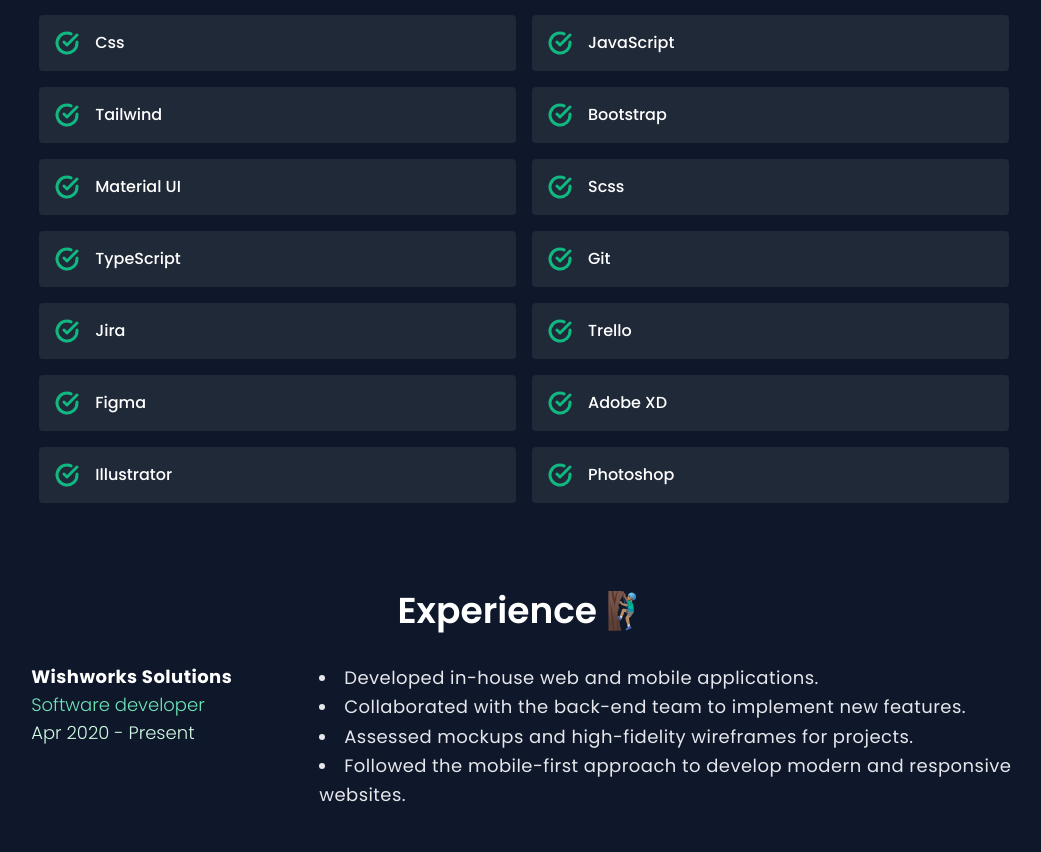
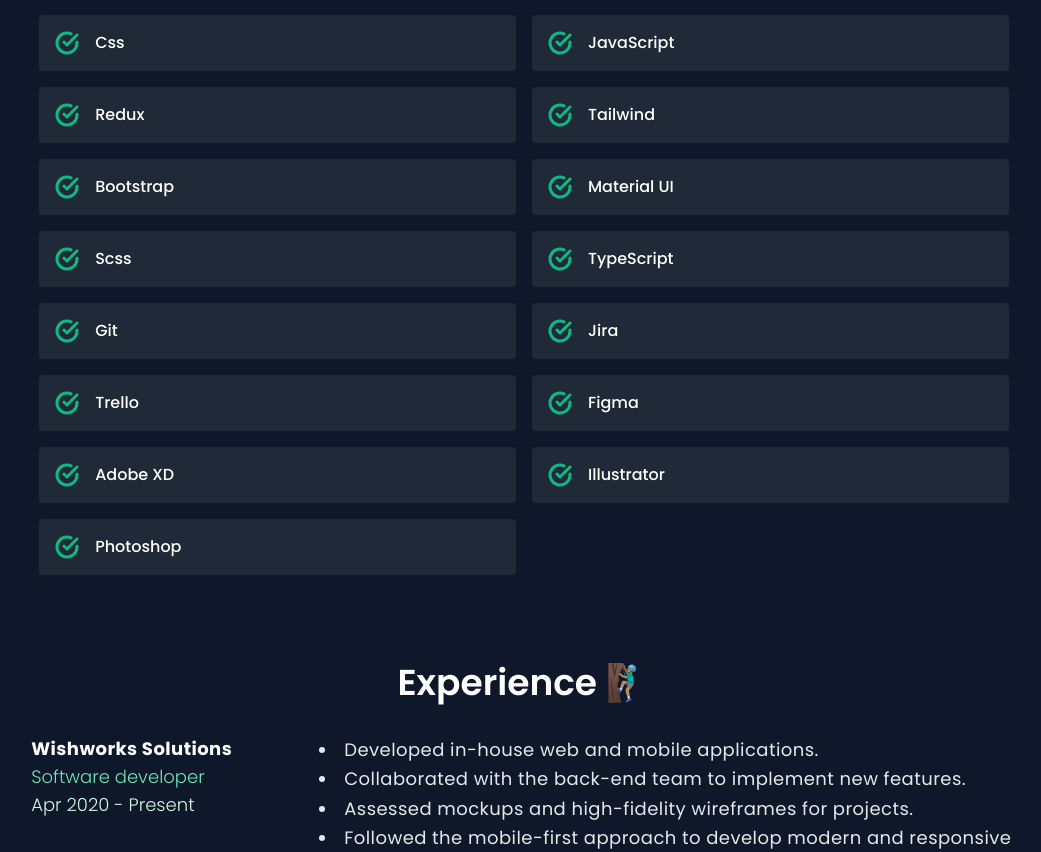
Before and after one commit to crmrajat/portfolio, a React (Vite) app: page / in a window 1280 px wide. Shown: the part 1447-2299 px from the top of the page, without its empty margins (116-1157 px from the left). Built offline with nearby package versions, Linux system fonts and the light colour scheme.

Commit message:
added a new skill 🦑

```diff
--- a/src/constants/data.js
+++ b/src/constants/data.js
@@ -46,6 +46,7 @@
     'Html',
     'Css',
     'JavaScript',
+    'Redux',
     'Tailwind',
     'Bootstrap',
     'Material UI',
```
Also changed, not shown: 1 other file (tests, documents, lock files or other folders).
